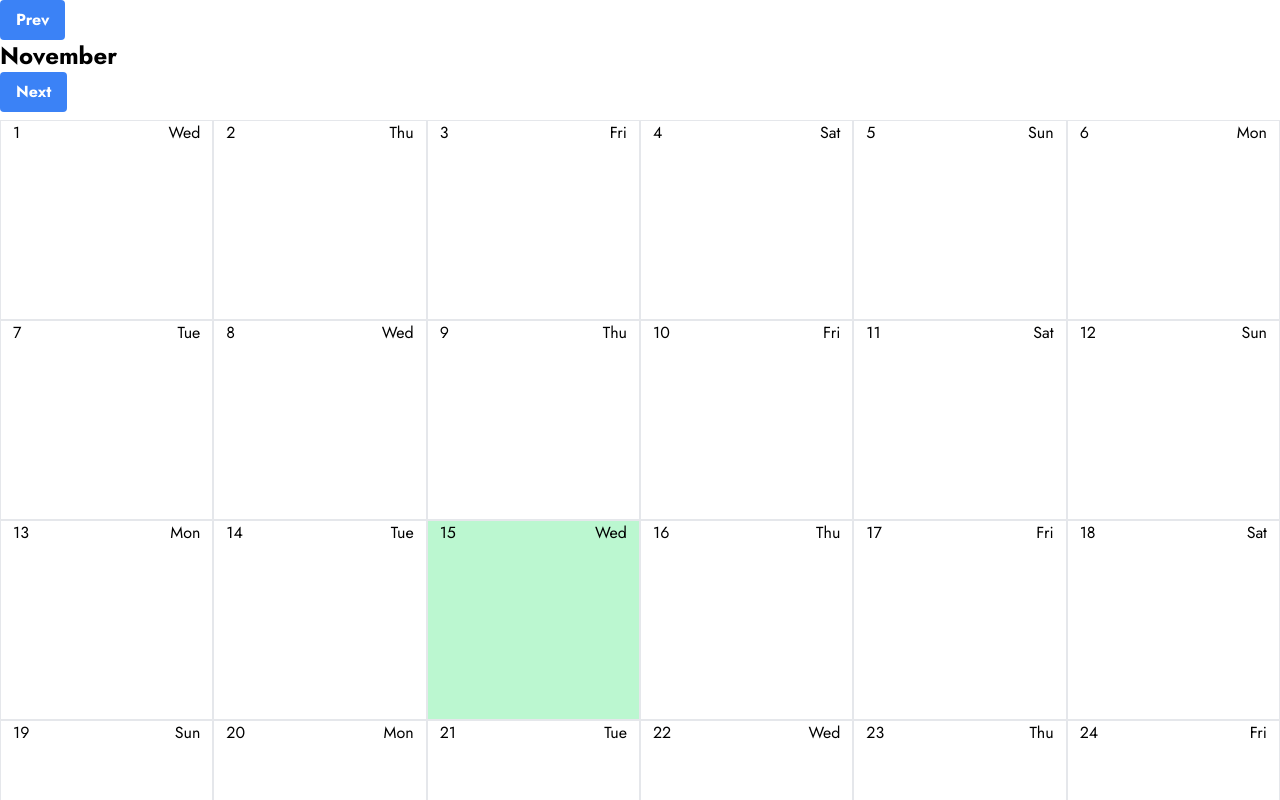
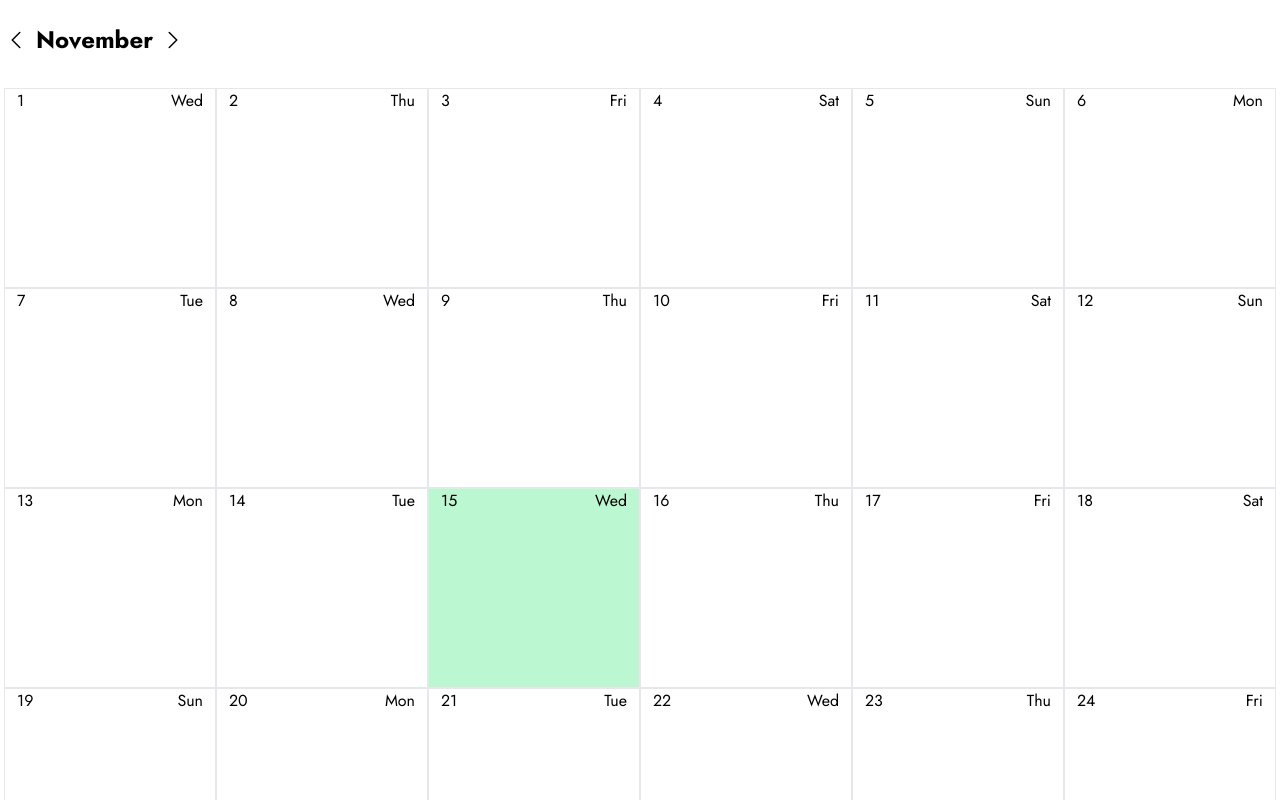
Before and after one commit to vasylhryniuk6/calendar-planner-test, a Next.js app: page / in a window 1280 px wide. Shown: the top 800 px of the page. Built offline with nearby package versions, Linux system fonts and the light colour scheme.

Commit message:
style: added arrow for month button

```diff
--- a/src/modules/calendar/componets/calendar-board.tsx
+++ b/src/modules/calendar/componets/calendar-board.tsx
@@ -10,22 +10,40 @@ export const CalendarBoard = () => {
     useCurrentMonth();
 
   return (
-    <div className="flex flex-col gap-2">
-      <div>
-        <button
-          type="button"
-          className="rounded bg-blue-500 px-4 py-2 font-bold text-white hover:bg-blue-700"
-          onClick={handlePrevMonth}
-        >
-          Prev
+    <div className="flex flex-col gap-2 px-1">
+      <div className="flex gap-2 py-6">
+        <button type="button" onClick={handlePrevMonth}>
+          <svg
+            xmlns="http://www.w3.org/2000/svg"
+            fill="none"
+            viewBox="0 0 24 24"
+            stroke-width="1.5"
+            stroke="currentColor"
+            className="h-6 w-6"
+          >
+            <path
+              stroke-linecap="round"
+              stroke-linejoin="round"
+              d="M15.75 19.5L8.25 12l7.5-7.5"
+            />
+          </svg>
         </button>
         <div className="text-2xl font-bold">{formattedMonth}</div>
-        <button
-          type="button"
-          className="rounded bg-blue-500 px-4 py-2 font-bold text-white hover:bg-blue-700"
-          onClick={handleNextMonth}
-        >
-          Next
+        <button type="button" onClick={handleNextMonth}>
+          <svg
+            xmlns="http://www.w3.org/2000/svg"
+            fill="none"
+            viewBox="0 0 24 24"
+            stroke-width="1.5"
+            stroke="currentColor"
+            className="h-6 w-6"
+          >
+            <path
+              stroke-linecap="round"
+              stroke-linejoin="round"
+              d="M8.25 4.5l7.5 7.5-7.5 7.5"
+            />
+          </svg>
         </button>
       </div>
 
```
